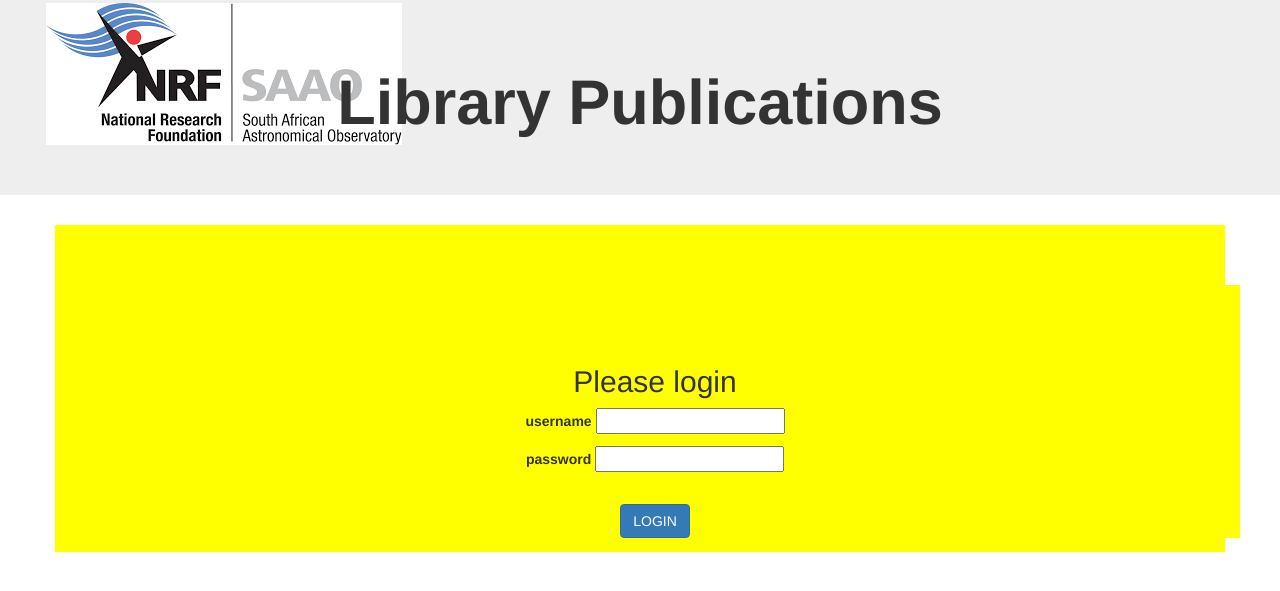
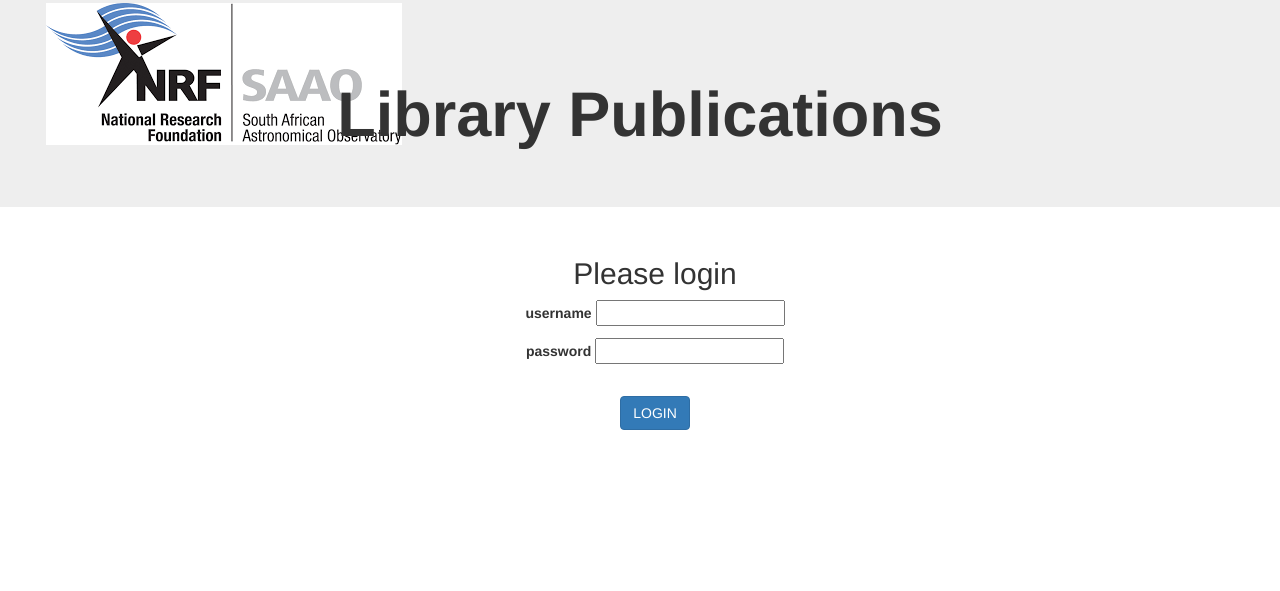
Before and after one commit to saltastro/saao-library-site, a Flask app: page / in a window 1280 px wide. Shown: the top 591 px of the page. Run offline with Flask 2, Linux system fonts and the light colour scheme; parts of the project's set-up code (start-up, migrations or seed data) failed here and were passed over; some libraries are stand-ins or nearby versions.

Commit message:
position text

```diff
--- a/app/static/style.css
+++ b/app/static/style.css
@@ -19,9 +19,6 @@ body{
    background-repeat: no-repeat;
    background-position: 5% 5%;
    text-align: center;
+   padding-top: 60px;
 
 }
-.container{
-    padding-top: 60px;
-    background-color: yellow;
-}
--- a/app/templates/base.html
+++ b/app/templates/base.html
@@ -13,7 +13,7 @@
    {%if title%}
         <title>{{title}}</title>
   {%else%}
-        <title>this shows the SAAO library publications</title>
+        <title>SAAO Library</title>
   {%endif%}
     <link rel = "stylesheet" type = "text/css" href = "{{ url_for('static', filename='style.css')}}">
 
```
